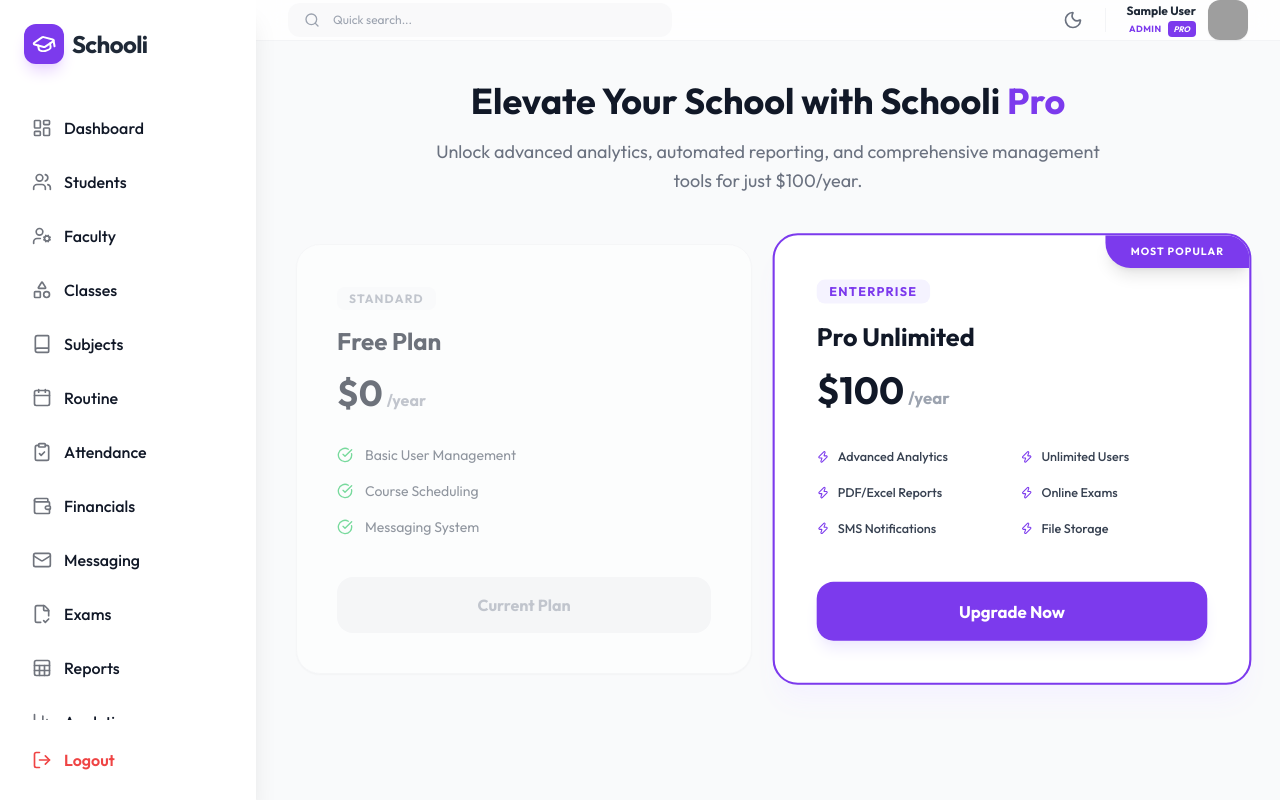
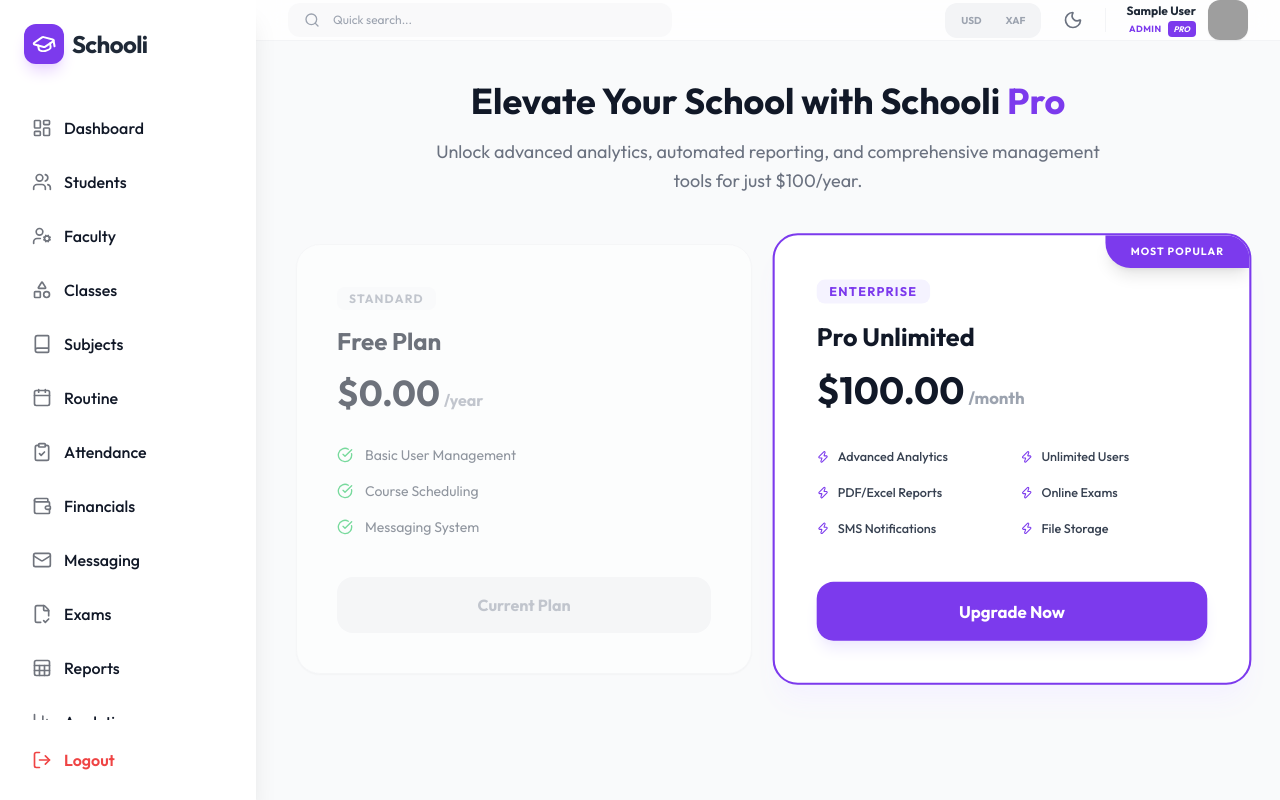
Before and after one commit to Dylan21-svg/CampusPro, a Flask app: page /upgrade in a window 1280 px wide. Run offline with Flask 3, Linux system fonts and the light colour scheme; the visitor is signed in with stand-in values (Sample User, id 1); some libraries are stand-ins or nearby versions; grey boxes are pictures that could not be loaded.

Commit message:
feat: upgrade to pro monthly system (/mo), implement multi-currency support (USD/XAF), and modernize UI across all management modules

```diff
--- a/app.py
+++ b/app.py
@@ -152,6 +152,24 @@ def messages():
     users = User.query.filter(User.id != user_id).all()
     return render_template("messages.html", inbox=inbox, outbox=outbox, users=users)
 
+@app.route("/set_currency/<string:code>")
+def set_currency(code):
+    if code in ["USD", "XAF"]:
+        session["currency"] = code
+        flash(f"Currency switched to {code}", "info")
+    return redirect(request.referrer or url_for("dashboard"))
+
+@app.context_processor
+def utility_processor():
+    def format_price(amount):
+        currency = session.get("currency", "USD")
+        if currency == "XAF":
+            # Rough conversion 1 USD = 600 XAF
+            converted = amount * 600
+            return f"{converted:,.0f} FCFA"
+        return f"${amount:,.2f}"
+    return dict(format_price=format_price)
+
 # --- PRO FEATURES ---
 @app.route("/admin/analytics")
 @role_required(["admin"])
--- a/blueprints/payments.py
+++ b/blueprints/payments.py
@@ -49,7 +49,7 @@ def process_payment():
 
     user = User.query.get(user_id)
     user.is_pro = True
-    user.pro_expiry_on = datetime.utcnow() + timedelta(days=365)
+    user.pro_expiry_on = datetime.utcnow() + timedelta(days=30)
 
     db.session.commit()
 
--- a/templates/admin_financials.html
+++ b/templates/admin_financials.html
@@ -85,7 +85,7 @@
                                 </div>
                             </td>
                             <td class="px-8 py-6">
-                                <span class="text-base font-black text-purple-600 dark:text-purple-400">$ {{ "{:,.2f}".format(fee.amount) }}</span>
+                                <span class="text-base font-black text-purple-600 dark:text-purple-400">{{ format_price(fee.amount) }}</span>
                             </td>
                             <td class="px-8 py-6 text-right">
                                 <div class="flex items-center justify-end gap-2 opacity-0 group-hover:opacity-100 transition-opacity">
--- a/templates/base.html
+++ b/templates/base.html
@@ -156,6 +156,15 @@
                 </div>
 
                 <div class="flex items-center gap-3">
+                    <!-- Quick Actions -->
+                    <div class="flex items-center gap-4">
+                        <!-- Currency Switcher -->
+                        <div class="hidden sm:flex items-center bg-gray-100 dark:bg-gray-800 p-1 rounded-xl">
+                            <a href="{{ url_for('set_currency', code='USD') }}" class="px-3 py-1.5 rounded-lg text-[10px] font-black uppercase transition-all {% if session.get('currency', 'USD') == 'USD' %}bg-white dark:bg-gray-700 shadow-sm text-purple-600{% else %}text-gray-400 hover:text-gray-600{% endif %}">USD</a>
+                            <a href="{{ url_for('set_currency', code='XAF') }}" class="px-3 py-1.5 rounded-lg text-[10px] font-black uppercase transition-all {% if session.get('currency') == 'XAF' %}bg-white dark:bg-gray-700 shadow-sm text-purple-600{% else %}text-gray-400 hover:text-gray-600{% endif %}">XAF</a>
+                        </div>
+                    </div>
+
                     <!-- Theme Toggle -->
                     <button onclick="toggleDarkMode()" class="p-2.5 text-gray-500 hover:bg-gray-100 dark:hover:bg-gray-700 rounded-xl transition-all">
                         <i id="theme-icon" data-lucide="moon" class="w-5 h-5"></i>
--- a/templates/pro/analytics.html
+++ b/templates/pro/analytics.html
@@ -52,7 +52,7 @@
                 <i data-lucide="wallet" class="w-6 h-6"></i>
             </div>
             <p class="text-[10px] font-bold text-gray-400 uppercase tracking-widest">Revenue</p>
-            <h3 class="text-2xl font-black text-gray-900 mt-1">$42,500</h3>
+            <h3 class="text-2xl font-black text-gray-900 mt-1">{{ format_price(42500) }}</h3>
             <p class="text-xs text-green-500 font-bold mt-2 flex items-center gap-1">
                 98% Collection Rate
             </p>
--- a/templates/upgrade.html
+++ b/templates/upgrade.html
@@ -16,7 +16,7 @@
                 <span class="text-xs font-bold text-gray-400 uppercase tracking-widest bg-gray-50 px-3 py-1 rounded-lg">Standard</span>
                 <h3 class="text-2xl font-bold text-gray-900 mt-4">Free Plan</h3>
                 <div class="mt-4 flex items-baseline gap-1">
-                    <span class="text-4xl font-black text-gray-900">$0</span>
+                    <span class="text-4xl font-black text-gray-900">{{ format_price(0) }}</span>
                     <span class="text-gray-400 font-bold">/year</span>
                 </div>
             </div>
@@ -42,8 +42,8 @@
                 <span class="text-xs font-bold text-purple-600 uppercase tracking-widest bg-purple-50 px-3 py-1 rounded-lg">Enterprise</span>
                 <h3 class="text-2xl font-bold text-gray-900 mt-4">Pro Unlimited</h3>
                 <div class="mt-4 flex items-baseline gap-1">
-                    <span class="text-4xl font-black text-gray-900">$100</span>
-                    <span class="text-gray-400 font-bold">/year</span>
+                    <span class="text-4xl font-black text-gray-900">{{ format_price(100) }}</span>
+                    <span class="text-gray-400 font-bold">/month</span>
                 </div>
             </div>
 
```
